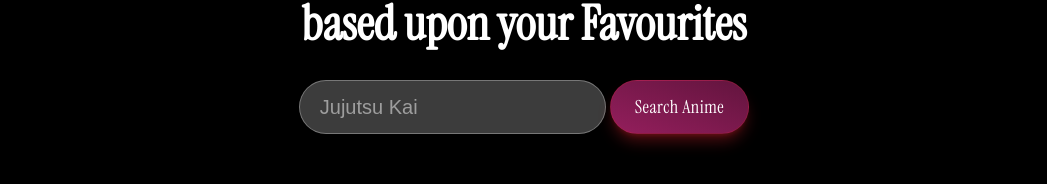
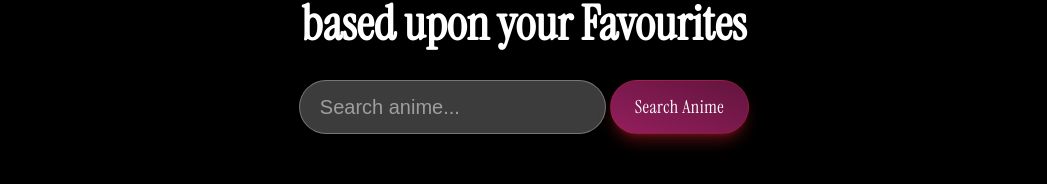
Before and after one commit to naweekend/anisage, a SvelteKit app: page / in a window 1280 px wide. Shown: the part 220-404 px from the top of the page, without its empty margins (116-1163 px from the left). Built offline with nearby package versions, Linux system fonts and the light colour scheme.

Commit message:
shipped search

```diff
--- a/src/app.css
+++ b/src/app.css
@@ -38,3 +38,12 @@
   outline: none;
   box-shadow: inset 2px 2px 5px #bcbcbc, inset -2px -2px 5px #ffffff, 2px 2px 5px #bcbcbc, -2px -2px 5px #ffffff;
 }
+
+.glass-s {
+  background: rgba(200, 200, 200, 0.6);
+  border-radius: 16px;
+  box-shadow: 0 4px 30px rgba(0, 0, 0, 0.1);
+  backdrop-filter: blur(5px);
+  -webkit-backdrop-filter: blur(5px);
+  border: 1px solid rgba(255, 255, 255, 0.3);
+}
--- /dev/null
+++ b/src/lib/components/SearchBar.svelte
@@ -0,0 +1,135 @@
+<script>
+    import ShinyButton from "$lib/components/ShinyButton.svelte";
+    import { onMount } from "svelte";
+
+    let query = "";
+    let suggestions = [];
+    let loading = false;
+    let timeout;
+    let controller;
+    let wrapper;
+
+    async function fetchSuggestions(q) {
+        if (!q.trim()) {
+            suggestions = [];
+            loading = false;
+            return;
+        }
+
+        loading = true;
+
+        if (controller) controller.abort();
+        controller = new AbortController();
+
+        const res = await fetch(
+            `https://api.jikan.moe/v4/anime?q=${encodeURIComponent(q)}&limit=6`,
+            { signal: controller.signal },
+        );
+
+        const data = await res.json();
+        suggestions = data.data ?? [];
+        loading = false;
+    }
+
+    function handleInput(e) {
+        query = e.target.value;
+
+        clearTimeout(timeout);
+        timeout = setTimeout(() => {
+            fetchSuggestions(query);
+        }, 300);
+    }
+
+    function choose(title) {
+        query = title;
+        suggestions = [];
+    }
+
+    function handleKey(e) {
+        if (e.key === "Escape") suggestions = [];
+    }
+
+    function handleClickOutside(e) {
+        if (!wrapper.contains(e.target)) {
+            suggestions = [];
+        }
+    }
+
+    onMount(() => {
+        document.addEventListener("keydown", handleKey);
+        document.addEventListener("click", handleClickOutside);
+        return () => {
+            document.removeEventListener("keydown", handleKey);
+            document.removeEventListener("click", handleClickOutside);
+        };
+    });
+</script>
+
+<form
+    action="/anime"
+    autocomplete="off"
+    method="GET"
+    class="flex flex-wrap justify-center items-center gap-1 w-full"
+>
+    <div class="relative max-sm:w-full" bind:this={wrapper}>
+        <input
+            autocomplete="off"
+            name="q"
+            id="search"
+            type="text"
+            bind:value={query}
+            oninput={handleInput}
+            placeholder="Search anime..."
+            class="text-xl glass py-3 px-5 w-full rounded-full"
+        />
+
+        {#if query.trim()}
+            <ul
+                class="absolute w-full glass-s border rounded mt-1 max-h-60 overflow-y-auto z-50 divide-y divide-white/10"
+            >
+                <!-- Spinner while loading -->
+                {#if loading}
+                    <li class="p-3 text-center opacity-80">
+                        <span
+                            class="animate-spin inline-block w-5 h-5 border-2 border-current border-t-transparent rounded-full"
+                        ></span>
+                    </li>
+                {/if}
+
+                <!-- Actual results -->
+                {#if !loading && suggestions.length > 0}
+                    {#each suggestions as anime}
+                        <li>
+                            <button
+                                class="flex items-center justify-between p-2 cursor-pointer"
+                                onclick={() => choose(anime.title)}
+                            >
+                                <div class="flex items-center gap-3">
+                                    <img
+                                        src={anime.images.jpg.image_url}
+                                        alt={anime.title}
+                                        class="w-10 h-14 object-cover rounded"
+                                    />
+                                    <span>{anime.title}</span>
+                                </div>
+                            </button>
+                        </li>
+                    {/each}
+                {/if}
+
+                <!-- No results found -->
+                {#if !loading && suggestions.length === 0}
+                    <li class="p-3 text-center opacity-70">No results found</li>
+                {/if}
+            </ul>
+        {/if}
+    </div>
+
+    <ShinyButton>Search Anime</ShinyButton>
+</form>
+
+<style>
+    input#search {
+        border-radius: 1000px;
+    }
+</style>
--- a/src/routes/+page.svelte
+++ b/src/routes/+page.svelte
@@ -1,6 +1,7 @@
 <script>
     import animes from "$lib/animes/animes";
     import AnimeCard from "$lib/components/AnimeCard.svelte";
+    import SearchBar from "$lib/components/SearchBar.svelte";
     import ShinyButton from "$lib/components/ShinyButton.svelte";
     import { onMount } from "svelte";
 
@@ -57,10 +58,7 @@
             Get Anime Recommendations based upon your Favourites
         </h1>
 
-        <form action="/anime" method="GET" class="flex flex-wrap justify-center items-center gap-1">
-            <input name="q" id="search" type="text" {placeholder} class="text-xl glass py-3 px-5 max-sm:w-full" />
-            <ShinyButton>Search Anime</ShinyButton>
-        </form>
+        <SearchBar />
     </div>
 
     <div class="flex flex-col gap-8 mt-15">
@@ -86,10 +84,3 @@
         </section>
     </div>
 </main>
-
-
-<style>
-    input#search {
-        border-radius: 1000px;
-    }
-</style>
```
